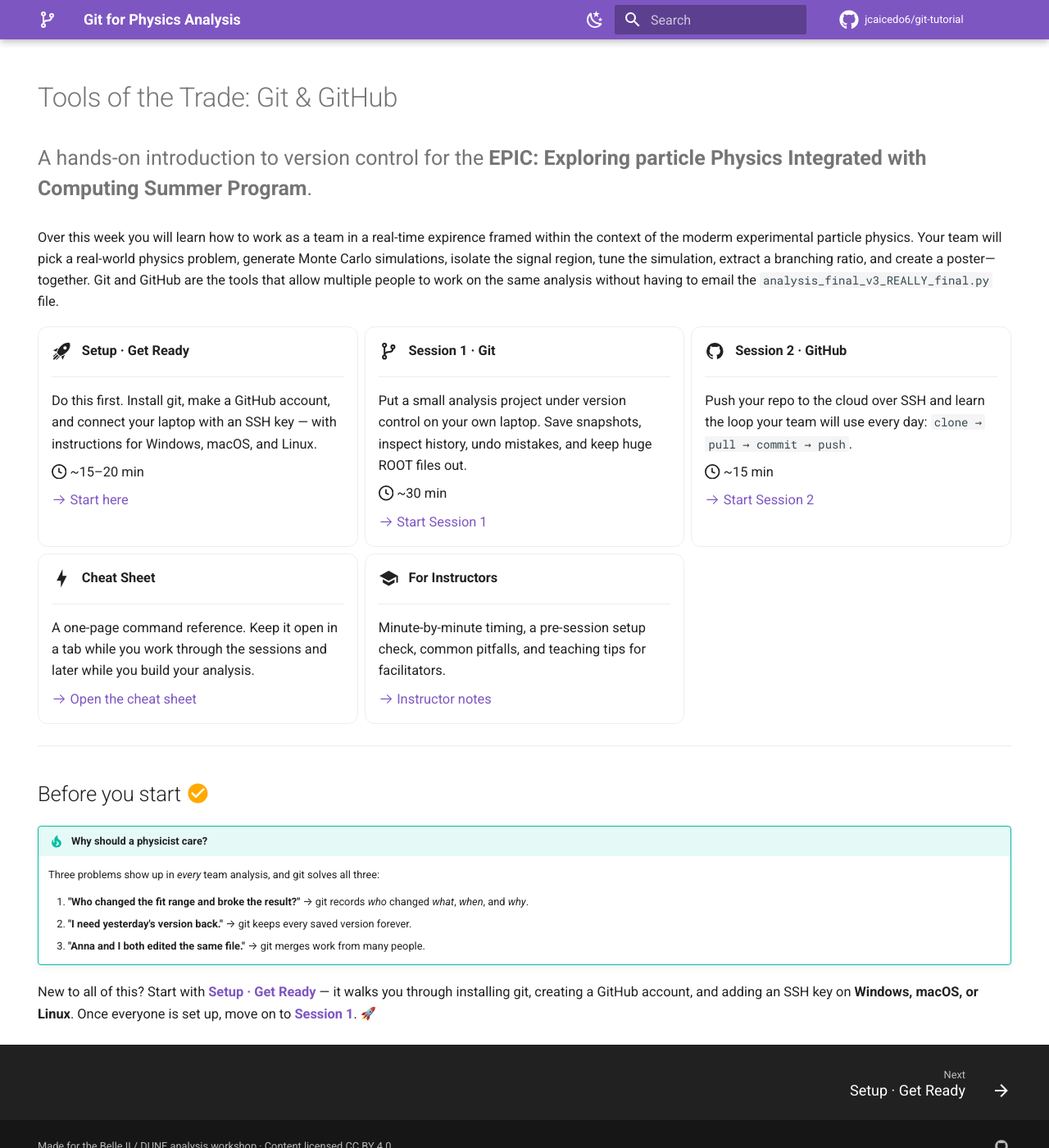
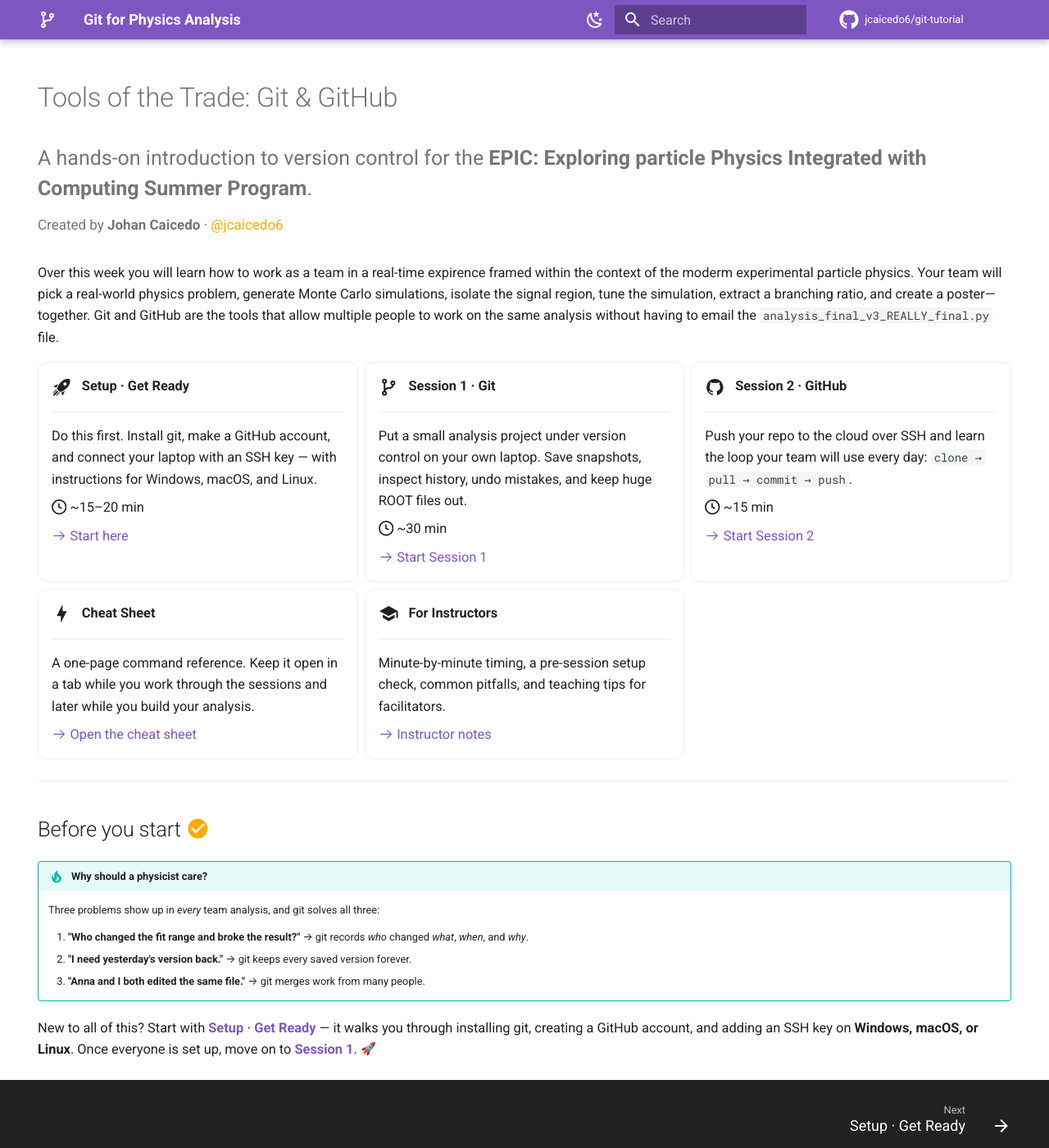
Before and after one commit to jcaicedo6/git-tutorial, an MkDocs documentation site: the page built from docs/index.md, in a window 1280 px wide and 1400 px high. Shown: the whole window at 82% size. Built offline with MkDocs 1.6.1 and Material for MkDocs 9.7.7, drawn with Linux system fonts in a browser that asks for light colours; emoji names are drawn with the system emoji font; comment, search, counter and statistics services are not loaded; some of the changed text lies outside the part shown.

Commit message:
Update footer to EPIC program and add author credit

```diff
--- a/docs/index.md
+++ b/docs/index.md
@@ -8,6 +8,9 @@ hide:
 
 <p class="hero-subtitle">A hands-on introduction to version control for the
 <strong>EPIC: Exploring particle Physics Integrated with Computing Summer Program</strong>.</p>
+
+<p class="byline">Created by <strong>Johan Caicedo</strong> ·
+<a href="https://github.com/jcaicedo6">@jcaicedo6</a></p>
 
 Over this week you will learn how to work as a team in a real-time expirence framed
 within the context of the moderm experimental particle physics. Your
--- a/docs/stylesheets/extra.css
+++ b/docs/stylesheets/extra.css
@@ -11,6 +11,17 @@
   line-height: 1.5;
   color: var(--md-default-fg-color--light);
   margin: -0.4rem 0 1.4rem 0;
+}
+
+/* Author byline under the hero subtitle */
+.byline {
+  font-size: 0.85rem;
+  color: var(--md-default-fg-color--light);
+  margin: -0.8rem 0 1.6rem 0;
+}
+.byline a {
+  color: var(--md-accent-fg-color);
+  text-decoration: none;
 }
 
 /* Card grid: gentle lift on hover */
--- a/mkdocs.yml
+++ b/mkdocs.yml
@@ -83,5 +83,5 @@ extra:
   generator: false
 
 copyright: >
-  Made for the Belle II / DUNE analysis workshop ·
+  Made by Johan Caicedo for the EPIC Summer Program ·
   Content licensed CC BY 4.0
```
